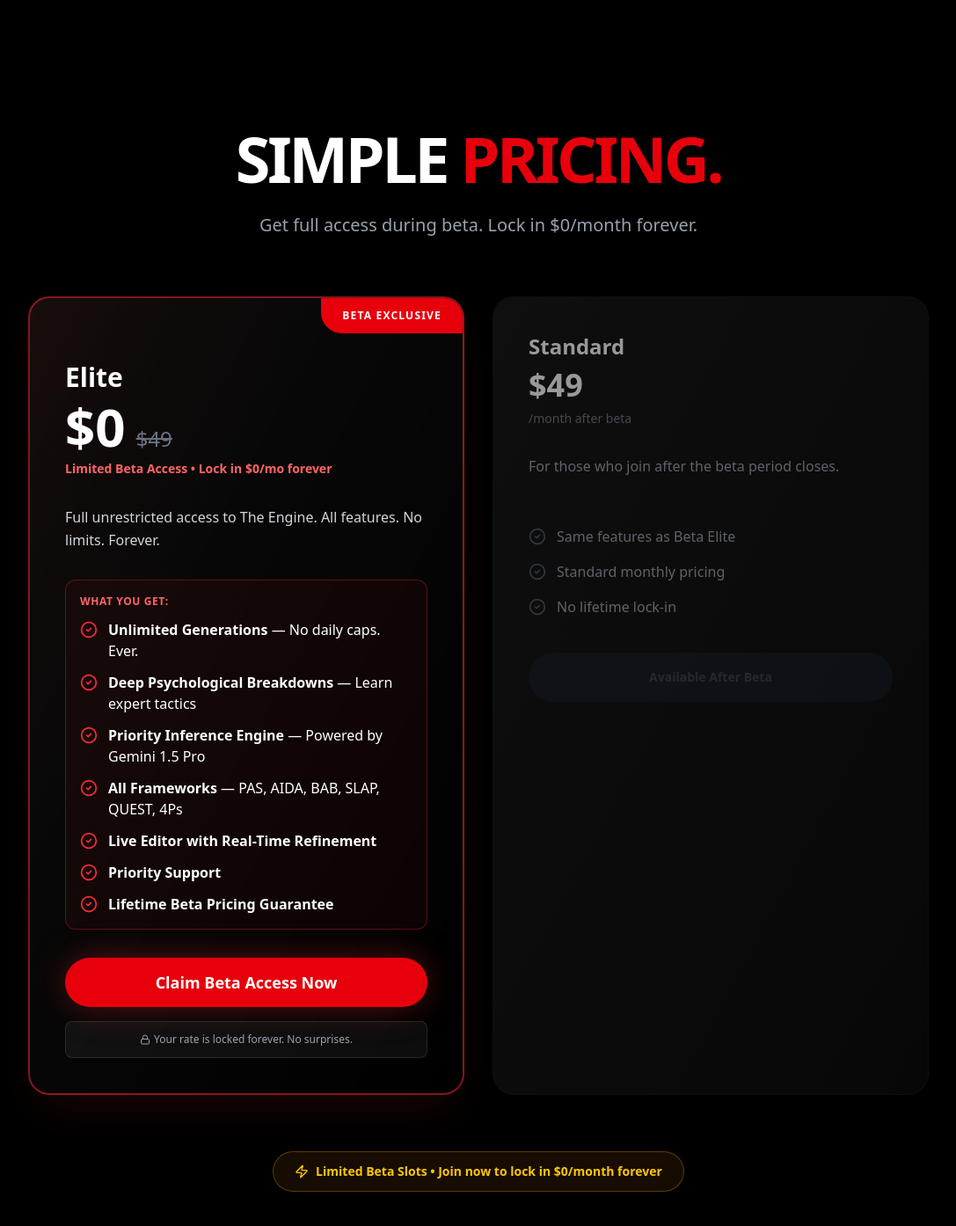
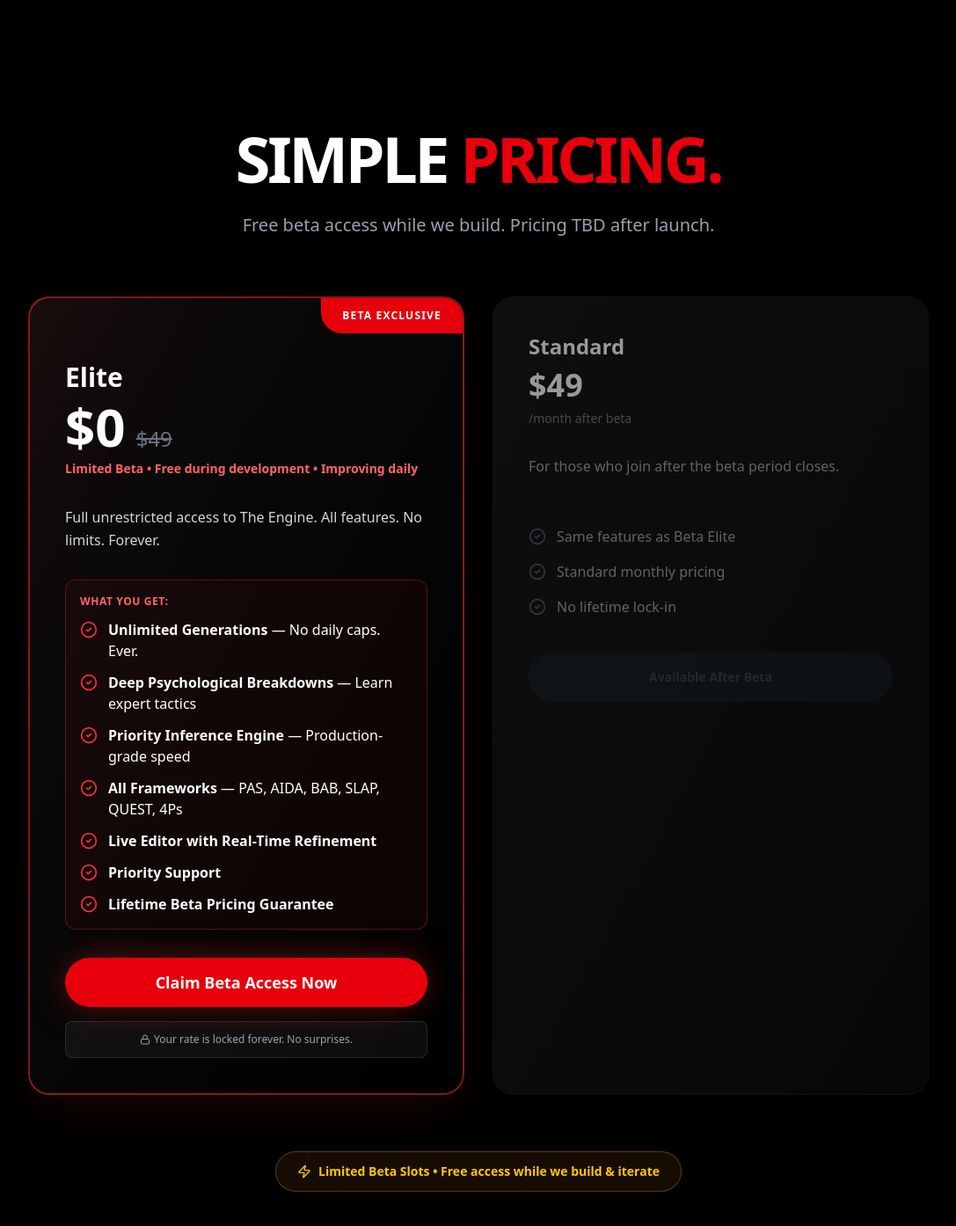
Before and after one commit to samw425/verblynx, a Next.js app: page /pricing in a window 1280 px wide. Shown: the top 1394 px of the page at 88% size, without its empty margins (96-1183 px from the left). Built offline with nearby package versions, Linux system fonts and the light colour scheme.

Commit message:
Fix: Correct beta messaging, remove Gemini version references

```diff
--- a/app/engine/page.tsx
+++ b/app/engine/page.tsx
@@ -84,7 +84,7 @@ export default function EnginePage() {
                             <div className="absolute bottom-0 left-0 right-0 p-6 bg-black/80 backdrop-blur-xl border-t border-white/10">
                                 <div className="font-mono text-xs text-green-400 mb-2">
                                     {'>'} SYSTEM STATUS: OPTIMAL<br />
-                                    {'>'} MODEL: GEMINI 1.5 PRO (ELITE)<br />
+                                    {'>'} NEURAL ENGINE: ONLINE<br />
                                     {'>'} LATENCY: 42ms
                                 </div>
                             </div>
--- a/app/page.tsx
+++ b/app/page.tsx
@@ -620,7 +620,7 @@ export default function LandingPage() {
                 <div className="text-5xl font-black text-white">$0</div>
                 <div className="text-2xl font-medium text-gray-500 line-through">$49</div>
               </div>
-              <div className="text-sm text-red-400 mb-8 font-bold">Limited Beta • Lock in $0/mo for life</div>
+              <div className="text-sm text-red-400 mb-8 font-bold">Limited Beta Access • Free while we build • Gets better daily</div>
               <p className="text-gray-300 mb-8 leading-relaxed">
                 For professionals who demand unlimited power, deep psychological insights, and mastery-level education.
               </p>
@@ -638,7 +638,7 @@ export default function LandingPage() {
                   </li>
                   <li className="flex items-start gap-3 text-white">
                     <CheckCircle2 className="h-5 w-5 text-red-500 shrink-0 mt-0.5" />
-                    <span><strong>Priority Inference Engine</strong> — Powered by Gemini 1.5 Pro</span>
+                    <span><strong>Priority Inference Engine</strong> — Production-grade performance</span>
                   </li>
                   <li className="flex items-start gap-3 text-white">
                     <CheckCircle2 className="h-5 w-5 text-red-500 shrink-0 mt-0.5" />
@@ -673,7 +673,7 @@ export default function LandingPage() {
             <div className="p-8 rounded-2xl bg-white/5 border border-white/10 hover:border-white/20 transition-colors">
               <h3 className="text-xl font-bold text-white mb-3">Is this just another ChatGPT wrapper?</h3>
               <p className="text-gray-400 leading-relaxed">
-                No. While we use advanced LLMs (Gemini 1.5 Pro), Verblynx has a proprietary 3-phase "Inference-First" architecture. We force the AI through a rigid strategic protocol (Awareness Mapping, Framework Selection, Critique Loop) before generating a single word. This isn't prompt engineering—it's copywriting engineering.
+                No. Verblynx has a proprietary 3-phase "Inference-First" architecture built on top of advanced language models. We force the system through a rigid strategic protocol (Awareness Mapping, Framework Selection, Critique Loop) before generating a single word. This isn't prompt engineering—it's copywriting engineering.
               </p>
             </div>
             <div className="p-8 rounded-2xl bg-white/5 border border-white/10 hover:border-white/20 transition-colors">
--- a/app/pricing/page.tsx
+++ b/app/pricing/page.tsx
@@ -14,7 +14,7 @@ export default function PricingPage() {
                         SIMPLE <span className="text-red-600">PRICING.</span>
                     </h1>
                     <p className="text-xl text-gray-400 leading-relaxed max-w-2xl mx-auto">
-                        Get full access during beta. Lock in $0/month forever.
+                        Free beta access while we build. Pricing TBD after launch.
                     </p>
                 </div>
 
@@ -30,7 +30,7 @@ export default function PricingPage() {
                             <div className="text-6xl font-black text-white">$0</div>
                             <div className="text-2xl font-medium text-gray-500 line-through">$49</div>
                         </div>
-                        <div className="text-sm text-red-400 mb-8 font-bold">Limited Beta Access • Lock in $0/mo forever</div>
+                        <div className="text-sm text-red-400 mb-8 font-bold">Limited Beta • Free during development • Improving daily</div>
                         <p className="text-gray-300 mb-8 leading-relaxed">
                             Full unrestricted access to The Engine. All features. No limits. Forever.
                         </p>
@@ -48,7 +48,7 @@ export default function PricingPage() {
                                 </li>
                                 <li className="flex items-start gap-3 text-white">
                                     <CheckCircle2 className="h-5 w-5 text-red-500 shrink-0 mt-0.5" />
-                                    <span><strong>Priority Inference Engine</strong> — Powered by Gemini 1.5 Pro</span>
+                                    <span><strong>Priority Inference Engine</strong> — Production-grade speed</span>
                                 </li>
                                 <li className="flex items-start gap-3 text-white">
                                     <CheckCircle2 className="h-5 w-5 text-red-500 shrink-0 mt-0.5" />
@@ -116,7 +116,7 @@ export default function PricingPage() {
                 <div className="mt-16 text-center">
                     <div className="inline-flex items-center gap-2 px-6 py-3 rounded-full bg-yellow-900/20 border border-yellow-500/30 text-yellow-400 text-sm font-bold">
                         <Zap className="h-4 w-4" />
-                        <span>Limited Beta Slots • Join now to lock in $0/month forever</span>
+                        <span>Limited Beta Slots • Free access while we build & iterate</span>
                     </div>
                 </div>
 
```
